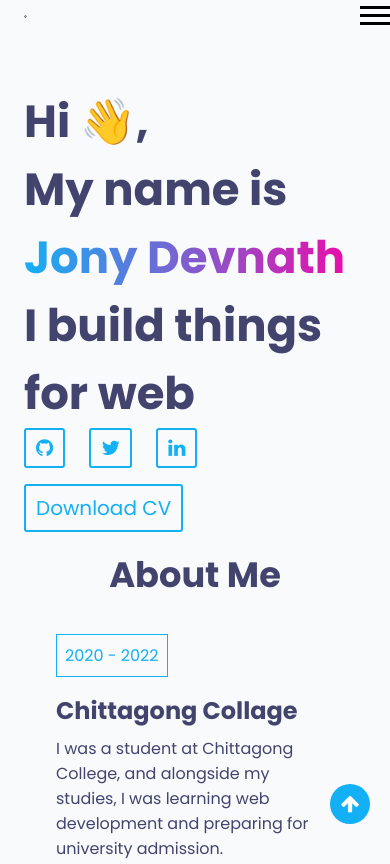
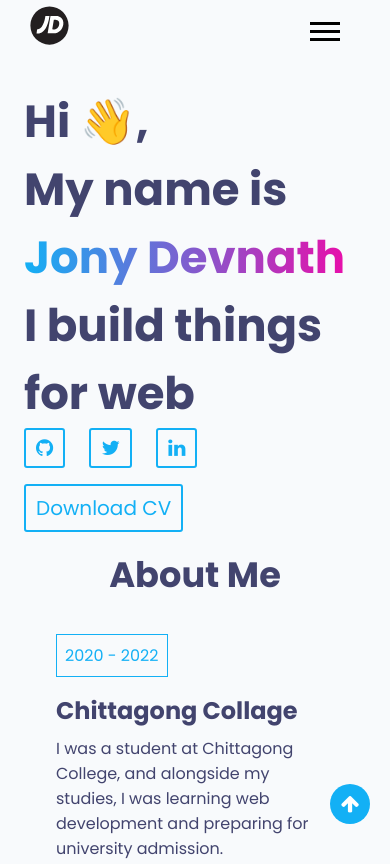
Before and after one commit to jonydevnath1/portfolio, a plain HTML site: page index.html in a window 390 px wide. Shown: the top 864 px of the page. Drawn offline with Linux system fonts and the light colour scheme.

Commit message:
Update mediaquery.css

```diff
--- a/mediaquery.css
+++ b/mediaquery.css
@@ -6,13 +6,26 @@
 
     #hamburger_nav {
         display: flex;
-        margin-bottom: 15px;
+    }
+
+    #hamburger_nav img {
+        width: 100%;
+    }
+
+    #hamburger_nav {
+        margin-right: 50px;
     }
 }
 
-@media screen and (max-width: 750px) {
-    #hamburger_nav img {
-        width: 15%;
+@media screen and (max-width: 900px) {
+    #hamburger_nav .logo {
+        width: 10%;
+    }
+}
+
+@media screen and (max-width: 550px) {
+    #hamburger_nav .logo {
+        width: 16%;
     }
 }
 
@@ -21,6 +34,7 @@
     #hero_section img {
         display: none;
     }
+
     #hero_section span {
         font-size: 45px;
     }
@@ -72,6 +86,7 @@
     #footer .logo {
         display: none;
     }
+
     #footer .contact {
         display: grid;
         grid-template-columns: 1fr;
```
